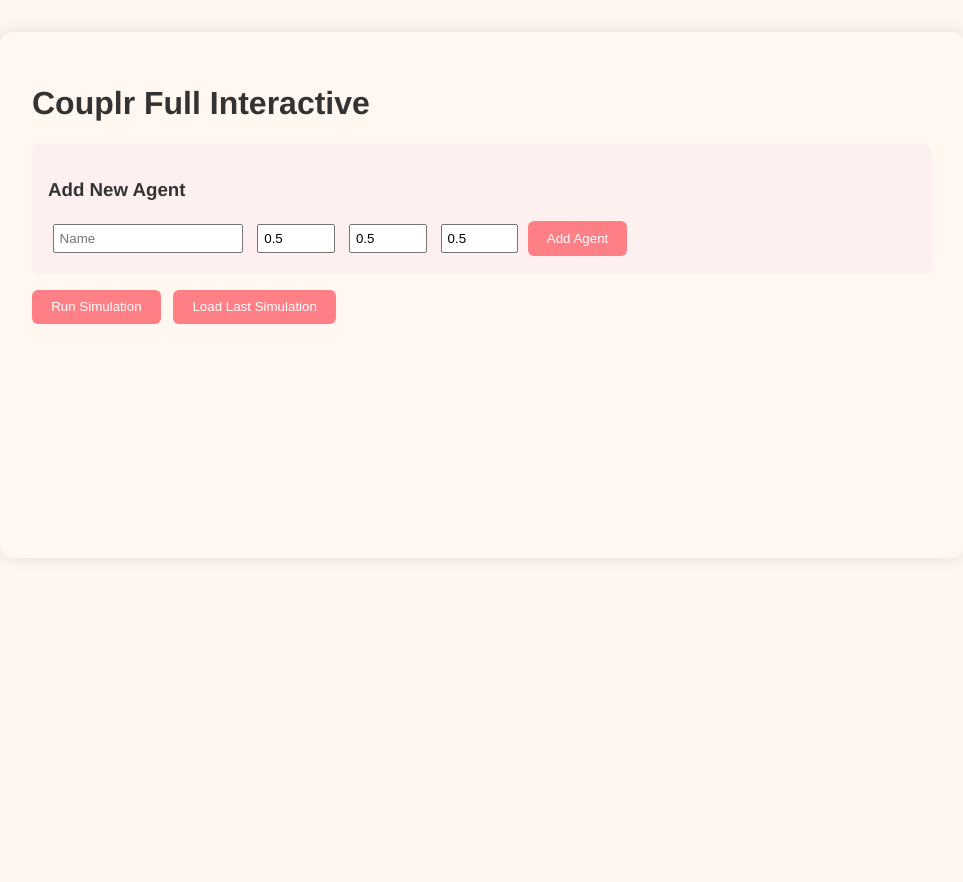
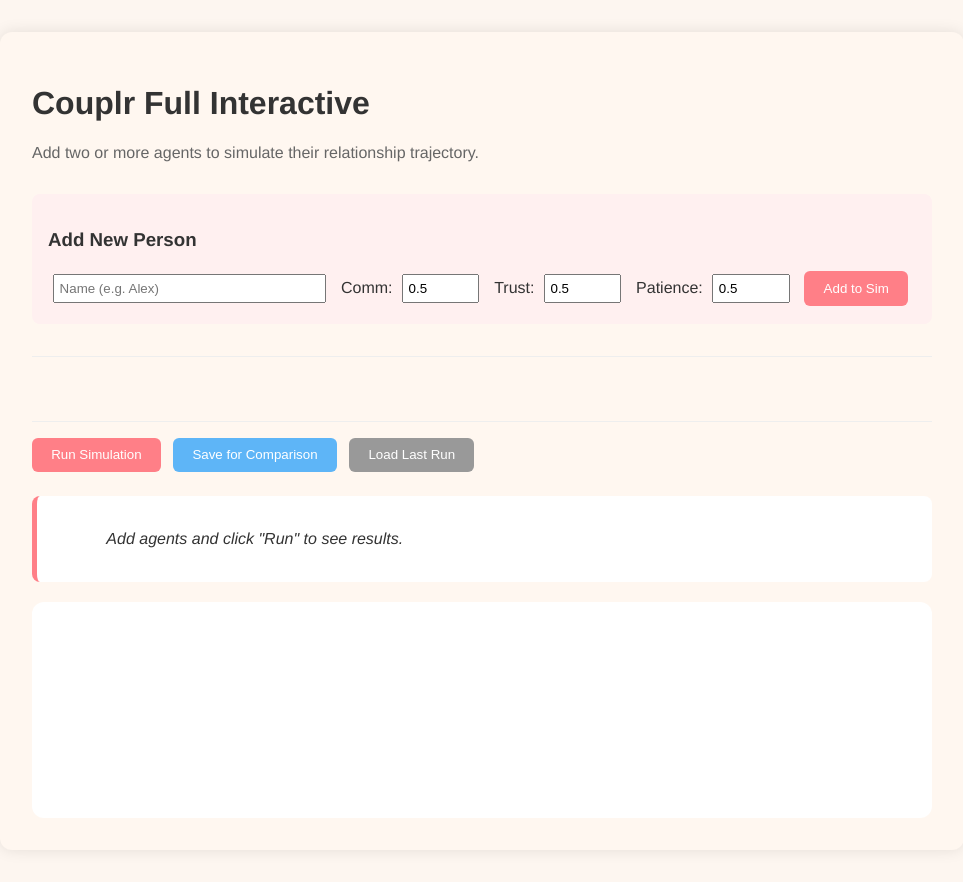
Before and after one commit to Tialudwick/couplr, a Flask app: page / in a window 1280 px wide. Shown: the whole page, without its empty margins (158-1121 px from the left). Before the commit the page ends 324 px from the top, so only its background shows below. Run offline with Flask 3, Linux system fonts and the light colour scheme; a map, chart or similar area stays blank.

Commit message:
updated Script and html

```diff
--- a/static/script.js
+++ b/static/script.js
@@ -1,57 +1,177 @@
+/**
+ * script.js - Interactive Relationship Simulator with Comparison Mode
+ */
+
+let comparisonData = null; // Stores the "baseline" simulation for comparison
+let myChart = null;
+
+// --- 1. Helper: Scrape Agent Data from the DOM ---
 function getTraits() {
     const traits = {};
-    document.querySelectorAll("#agents-container .agent").forEach(div=>{
+    const agentDivs = document.querySelectorAll("#agents-container .agent");
+
+    agentDivs.forEach(div => {
         const name = div.querySelector("h3").innerText;
-        traits[name]={communication:parseFloat(div.querySelector(".comm").value),
-                       trust:parseFloat(div.querySelector(".trust").value),
-                       patience:parseFloat(div.querySelector(".patience").value)};
+        traits[name] = {
+            communication: parseFloat(div.querySelector(".comm").value),
+            trust: parseFloat(div.querySelector(".trust").value),
+            patience: parseFloat(div.querySelector(".patience").value)
+        };
     });
     return traits;
 }
 
-document.getElementById("add-agent-button").addEventListener("click", ()=>{
-    const name=document.getElementById("agent-name").value.trim();
-    if(!name) return alert("Enter a name");
-    const comm=parseFloat(document.getElementById("agent-comm").value);
-    const trust=parseFloat(document.getElementById("agent-trust").value);
-    const patience=parseFloat(document.getElementById("agent-patience").value);
+// --- 2. Logic to Add a New Agent Card ---
+document.getElementById("add-agent-button").addEventListener("click", () => {
+    const nameInput = document.getElementById("agent-name");
+    const name = nameInput.value.trim();
 
-    const div=document.createElement("div");
-    div.className="agent";
-    div.innerHTML=`<h3>${name}</h3>
+    if (!name) {
+        alert("Please enter a name first.");
+        return;
+    }
+
+    // Grab current values from the top form to initialize the card
+    const comm = document.getElementById("agent-comm").value;
+    const trust = document.getElementById("agent-trust").value;
+    const patience = document.getElementById("agent-patience").value;
+
+    const div = document.createElement("div");
+    div.className = "agent";
+    div.innerHTML = `
+        <div style="display:flex; justify-content:space-between; align-items:center;">
+            <h3>${name}</h3>
+            <button class="remove-btn" style="background:#ddd; color:#333; padding:2px 8px; border-radius:4px;">×</button>
+        </div>
         <label>Communication: <input type="number" class="comm" min="0" max="1" step="0.01" value="${comm}"></label>
         <label>Trust: <input type="number" class="trust" min="0" max="1" step="0.01" value="${trust}"></label>
-        <label>Patience: <input type="number" class="patience" min="0" max="1" step="0.01" value="${patience}"></label>`;
+        <label>Patience: <input type="number" class="patience" min="0" max="1" step="0.01" value="${patience}"></label>
+    `;
+
     document.getElementById("agents-container").appendChild(div);
 
-    document.getElementById("agent-name").value="";
-    document.getElementById("agent-comm").value=0.5;
-    document.getElementById("agent-trust").value=0.5;
-    document.getElementById("agent-patience").value=0.5;
+    // Allow user to remove the agent
+    div.querySelector(".remove-btn").addEventListener("click", () => div.remove());
+
+    // Reset top form
+    nameInput.value = "";
 });
 
-async function runSimulation(){
-    const traits=getTraits();
-    const response=await fetch("/simulate",{method:"POST",headers:{"Content-Type":"application/json"},body:JSON.stringify({traits,steps:12,runs:1000})});
-    const data=await response.json();
-    displayResults(data.results);
+// --- 3. Run Simulation Logic ---
+async function runSimulation() {
+    const traits = getTraits();
+    if (Object.keys(traits).length < 2) {
+        alert("A relationship simulation requires at least 2 agents!");
+        return;
+    }
+
+    try {
+        const response = await fetch("/simulate", {
+            method: "POST",
+            headers: { "Content-Type": "application/json" },
+            body: JSON.stringify({
+                traits: traits,
+                steps: 12,
+                runs: 100
+            })
+        });
+
+        const data = await response.json();
+        if (data.results && data.results.length > 0) {
+            displayResults(data.results);
+        }
+    } catch (error) {
+        console.error("Simulation failed:", error);
+        alert("Server error. Make sure your Flask app is running.");
+    }
 }
 
-async function loadSimulation(){
-    const response=await fetch("/load");
-    const data=await response.json();
-    if(data.results.length>0) displayResults(data.results);
-    else document.getElementById("results").innerText="No saved simulations found.";
+// --- 4. Display Results & Update Chart ---
+function displayResults(results) {
+    const firstRun = results[0]; // Visualize the first run of the Monte Carlo batch
+    const scores = firstRun.map(r => r.score);
+
+    // Summary Text
+    const finalScore = (scores[scores.length - 1] * 100).toFixed(1);
+    const eventLog = firstRun
+        .map((r, i) => r.events.length > 0 ? `Month ${i+1}: ${r.events.join(", ")}` : null)
+        .filter(e => e !== null);
+
+    document.getElementById("results").innerHTML = `
+        <strong>Latest Run Health:</strong> ${finalScore}%<br>
+        <small>${eventLog.length > 0 ? eventLog.join(" | ") : "No major disruptions occurred."}</small>
+    `;
+
+    renderChart(scores);
 }
 
-function displayResults(results){
-    const firstRun=results[0].map(r=>r.score.toFixed(2));
-    const eventsLog=results[0].map(r=>r.events.join(", ") || "No events");
-    document.getElementById("results").innerText=`First run scores:\n${firstRun}\n\nEvents:\n${eventsLog.join("\n")}`;
-    const ctx=document.getElementById("simChart").getContext("2d");
-    if(window.simChart) window.simChart.destroy();
-    window.simChart=new Chart(ctx,{type:'line',data:{labels:firstRun.map((_,i)=>`Step ${i+1}`),datasets:[{label:'Relationship Score',data:firstRun,borderColor:'#ff7f87',backgroundColor:'rgba(255,127,135,0.2)',fill:true,tension:0.3}]},options:{scales:{y:{min:0,max:1}}}});
+// --- 5. Chart Rendering with Comparison Support ---
+function renderChart(newData) {
+    const ctx = document.getElementById("simChart").getContext("2d");
+
+    const datasets = [{
+        label: 'Current Setup',
+        data: newData,
+        borderColor: '#ff7f87',
+        backgroundColor: 'rgba(255, 127, 135, 0.2)',
+        fill: true,
+        tension: 0.4,
+        borderWidth: 3
+    }];
+
+    // If a baseline was saved, overlay it as a blue dashed line
+    if (comparisonData) {
+        datasets.push({
+            label: 'Comparison (Saved)',
+            data: comparisonData,
+            borderColor: '#5eb5f7',
+            backgroundColor: 'transparent',
+            borderDash: [5, 5],
+            fill: false,
+            tension: 0.4,
+            borderWidth: 2
+        });
+    }
+
+    if (myChart) myChart.destroy();
+
+    myChart = new Chart(ctx, {
+        type: 'line',
+        data: {
+            labels: newData.map((_, i) => `Month ${i + 1}`),
+            datasets: datasets
+        },
+        options: {
+            responsive: true,
+            scales: {
+                y: { min: 0, max: 1, title: { display: true, text: 'Relationship Health' } }
+            }
+        }
+    });
 }
 
+// --- 6. Event Listeners ---
+
+// Run the simulation
 document.getElementById("run-sim").addEventListener("click", runSimulation);
-document.getElementById("load-sim").addEventListener("click", loadSimulation);
+
+// Save current line as a "Ghost" line to compare against future runs
+document.getElementById("save-compare")?.addEventListener("click", () => {
+    if (!myChart) {
+        alert("Run a simulation first!");
+        return;
+    }
+    comparisonData = myChart.data.datasets[0].data;
+    alert("Baseline saved! Change your agent traits and run again to see the difference.");
+});
+
+// Load the last simulation saved on the server
+document.getElementById("load-sim").addEventListener("click", async () => {
+    const response = await fetch("/load");
+    const data = await response.json();
+    if (data.results && data.results.length > 0) {
+        displayResults(data.results);
+    } else {
+        alert("No saved simulations found on server.");
+    }
+});
--- a/templates/index.html
+++ b/templates/index.html
@@ -3,7 +3,7 @@
 <head>
     <meta charset="UTF-8">
     <meta name="viewport" content="width=device-width, initial-scale=1.0">
-<title>{{ app_name }}</title>
+    <title>Couplr | Relationship Simulator</title>
     <link rel="stylesheet" href="{{ url_for('static', filename='style.css') }}">
     <link rel="icon" type="image/png" href="{{ url_for('static', filename='favicon.png') }}">
     <script src="https://cdn.jsdelivr.net/npm/chart.js"></script>
@@ -11,25 +11,39 @@
 <body>
     <div class="container">
         <h1>{{ app_name }}</h1>
+        <p style="color: #666; margin-bottom: 2rem;">Add two or more agents to simulate their relationship trajectory.</p>
 
-<!-- User Input Form -->
         <div id="new-agent-form">
-  <h3>Add New Agent</h3>
-  <input type="text" id="agent-name" placeholder="Name">
-  <input type="number" id="agent-comm" placeholder="Communication" min="0" max="1" step="0.01" value="0.5">
-  <input type="number" id="agent-trust" placeholder="Trust" min="0" max="1" step="0.01" value="0.5">
-  <input type="number" id="agent-patience" placeholder="Patience" min="0" max="1" step="0.01" value="0.5">
-  <button id="add-agent-button">Add Agent</button>
+            <h3>Add New Person</h3>
+            <div style="display: flex; flex-wrap: wrap; gap: 10px; align-items: center;">
+                <input type="text" id="agent-name" placeholder="Name (e.g. Alex)" style="flex: 1;">
+                <label>Comm: <input type="number" id="agent-comm" min="0" max="1" step="0.01" value="0.5"></label>
+                <label>Trust: <input type="number" id="agent-trust" min="0" max="1" step="0.01" value="0.5"></label>
+                <label>Patience: <input type="number" id="agent-patience" min="0" max="1" step="0.01" value="0.5"></label>
+                <button id="add-agent-button">Add to Sim</button>
+            </div>
         </div>
 
-<div id="agents-container"></div>
+        <hr style="border: 0; border-top: 1px solid #eee; margin: 2rem 0;">
 
+        <div id="agents-container" style="display: grid; grid-template-columns: repeat(auto-fill, minmax(250px, 1fr)); gap: 15px;">
+            </div>
+
+        <div style="margin-top: 2rem; padding-top: 1rem; border-top: 1px solid #eee;">
             <button id="run-sim">Run Simulation</button>
-<button id="load-sim">Load Last Simulation</button>
+            <button id="save-compare" style="background: #5eb5f7;">Save for Comparison</button>
+            <button id="load-sim" style="background: #999;">Load Last Run</button>
+        </div>
 
-<div id="results"></div>
+        <div id="results" style="margin-top: 1.5rem; padding: 1rem; background: #fff; border-radius: 8px; border-left: 5px solid #ff7f87;">
+            <em>Add agents and click "Run" to see results.</em>
+        </div>
+
+        <div style="background: white; padding: 15px; border-radius: 12px; margin-top: 20px;">
             <canvas id="simChart"></canvas>
         </div>
+    </div>
+
     <script src="{{ url_for('static', filename='script.js') }}"></script>
 </body>
 </html>
```
Lines whose indentation alone changed are shown as unchanged.
